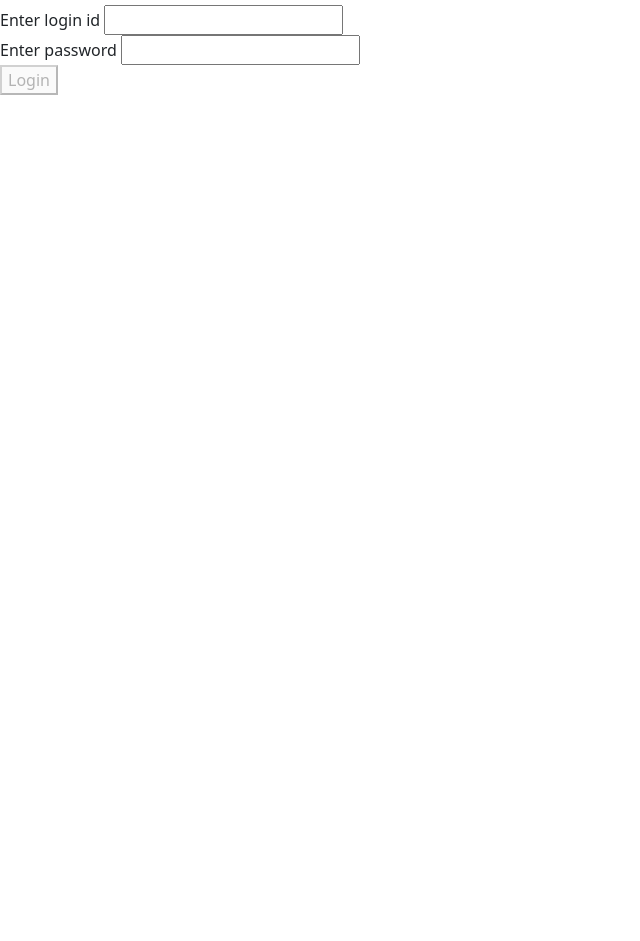
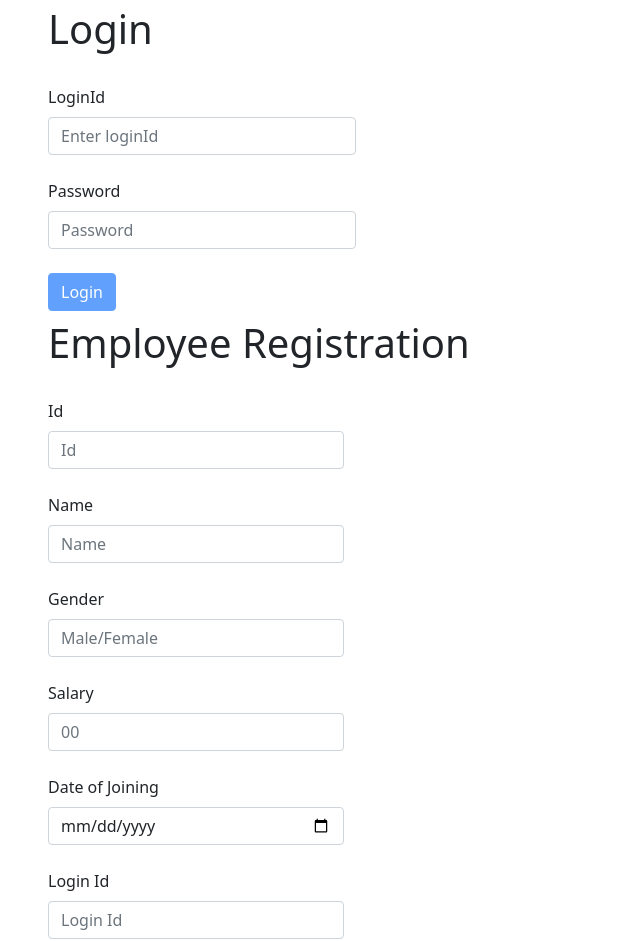
Before and after one commit to mahjabeen-a/Angular-demo, an Angular app: page / in a window 1280 px wide. Shown: the part 51-992 px from the top of the page, without its empty margins (0-640 px from the left). Before the commit the page ends 800 px from the top, so only its background shows below. Built offline with nearby package versions, Linux system fonts and the light colour scheme.

Commit message:
added bootstrap to login and registration

```diff
--- a/src/app/app.component.html
+++ b/src/app/app.component.html
@@ -5,3 +5,4 @@
 <app-register></app-register>
 <app-header></app-header>-->
 <app-login></app-login>
+<app-register></app-register>
--- a/src/app/login/login.component.html
+++ b/src/app/login/login.component.html
@@ -11,15 +11,24 @@
     loginId is used in backend while #loginId is used in html
  -->
  <form #loginForm = "ngForm" (ngSubmit) = "loginSubmit2(loginForm)" novalidate>
-    Enter login id <input type = "text" name = "loginId" ngModel #loginId = ngModel required minlength="2" maxlength="10"><br/>
-    Enter password <input type = "password" name = "password" ngModel #password = ngModel required minlength="2" maxlength="10"><br/>
-    <button [disabled] = "!loginForm.valid">Login</button>
+     <fieldset class = "ms-5">
+        <h1> Login </h1>
+        <div class="form-group col-sm-3">
+            <label for="exampleInputEmail1" class="form-label mt-4">LoginId</label>
+            <input type="text" class="form-control" id="exampleInputEmail1" name = "loginId" ngModel #loginId = ngModel required minlength="2" maxlength="10" placeholder="Enter loginId">
+            <small id="emailHelp" class="form-text text-muted">
+                <div *ngIf="loginId.errors?.required && loginId.touched">Please enter your email</div>
+                <div *ngIf="loginId.errors?.minlength">Please enter minimum 2 chars in the email</div>
+            </small>
+        </div>
+        <div class="form-group col-sm-3">
+            <label for="exampleInputPassword1" class="form-label mt-4">Password</label>
+            <input type="password" class="form-control" id="exampleInputPassword1"  name = "password" ngModel #password = ngModel required minlength="2" maxlength="10" placeholder="Password">
+            <small id="passwordHelp" class="form-text text-muted">
+                <div *ngIf="password.errors?.required && password.touched">Please enter the password</div>
+                <div *ngIf="password.errors?.minlength">Please enter minimum 2 chars in the password</div>
+            </small>
+        </div>
+    <button type="submit" class="btn btn-primary mt-4" [disabled] = "!loginForm.valid">Login</button>
+    </fieldset>
 </form>
-
-<div>
-    <div *ngIf = "loginId.errors?.required && loginId.touched">Please enter your login id</div>
-    <div *ngIf = "password.errors?.required && password.touched">Please enter the password</div>
-    <div *ngIf = "loginId.errors?.minlength">Please enter minimum 2 chars in the loginId</div>
-    <div *ngIf = "password.errors?.minlength">Please enter minimum 2 chars in the password</div>
-
-</div>
--- a/src/app/login/login.component.ts
+++ b/src/app/login/login.component.ts
@@ -7,10 +7,12 @@ import { Component, OnInit } from '@angular/core';
 })
 export class LoginComponent implements OnInit {
   loginId: string;
+  email: string;
   password: string;
   employees: any[];
 
   constructor() {
+    this.email = '';
     this.loginId = '';
     this.password = '';
     this.employees = [ {id: 1, name: "Teresa", gender: 'F', salary: 1000000, DOJ: "01-10-2021", loginId: "teresa", password: "lisbon1"},
--- a/src/app/register/register.component.html
+++ b/src/app/register/register.component.html
@@ -1,11 +1,43 @@
-<h2>Employee Detail Form</h2>
-<div class="form-group">
-    Employee Id:   <br><input type="text" [(ngModel)]="emp.empId"><br>
-    Employee Name: <br><input type="text" [(ngModel)]="emp.empName"><br>
-    Gender:        <br><input type="text" [(ngModel)]="emp.gender"><br>
-    Salary:        <br><input type="text" [(ngModel)]="emp.salary"><br>
-    DOJ:           <br><input type="text" [(ngModel)]="emp.doj"><br>
-    Login id:      <br><input type="text" [(ngModel)]="emp.loginId"><br>
-    Password:      <br><input type="password" [(ngModel)]="emp.password"><br><br>
-    <button (click)="submit()">SUBMIT</button>
+<div class="mx-5 mt-2">
+    <h1> Employee Registration </h1>
+    <div class="form-group col-sm-3">
+        <label for="exampleInputemployeeid" class="form-label mt-4">Id</label>
+        <input type="text" class="form-control" id="exampleInputemployeeid" [(ngModel)]='emp.empId' name="text"
+            required placeholder="Id">
+    </div>
+
+    <div class="form-group col-sm-3">
+        <label for="exampleInputemployeename" class="form-label mt-4">Name</label>
+        <input type="text" class="form-control" id="exampleInputemployeename" [(ngModel)]='emp.empName' name="text"
+            required placeholder="Name">
+    </div>
+    <div class="form-group col-sm-3">
+        <label for="exampleInputemployeegender" class="form-label mt-4">Gender</label>
+        <input type="text" class="form-control" id="exampleInputemployeegender" [(ngModel)]='emp.gender' placeholder="Male/Female">
+    </div>
+
+    <div class="form-group col-sm-3">
+        <label for="exampleInputemployeesalary" class="form-label mt-4">Salary</label>
+        <input type="number" class="form-control" id="exampleInputemployeesalary" [(ngModel)]='emp.salary'
+            placeholder="00">
+    </div>
+
+    <div class="form-group col-sm-3">
+        <label for="exampleInputemployeedoj" class="form-label mt-4">Date of Joining</label>
+        <input type="date" class="form-control" id="exampleInputemployeedoj" [(ngModel)]='emp.doj'
+            placeholder="MM/DD/YYYY">
+    </div>
+
+    <div class="form-group col-sm-3">
+        <label for="exampleInputloginid1" class="form-label mt-4">Login Id</label>
+        <input type="text" class="form-control" id="exampleInputloginid1" [(ngModel)]='emp.loginId' name="text"
+            required placeholder="Login Id">
+    </div>
+
+    <div class="form-group col-sm-3">
+        <label for="exampleInputPassword1" class="form-label mt-4">Password</label>
+        <input type="password" class="form-control" id="exampleInputPassword1" [(ngModel)]='emp.password'
+            name="password" required minlength="2" maxlength="10" placeholder="Password">
+    </div>
+    <button (click)='submit()'>Submit</button>
 </div>
```
